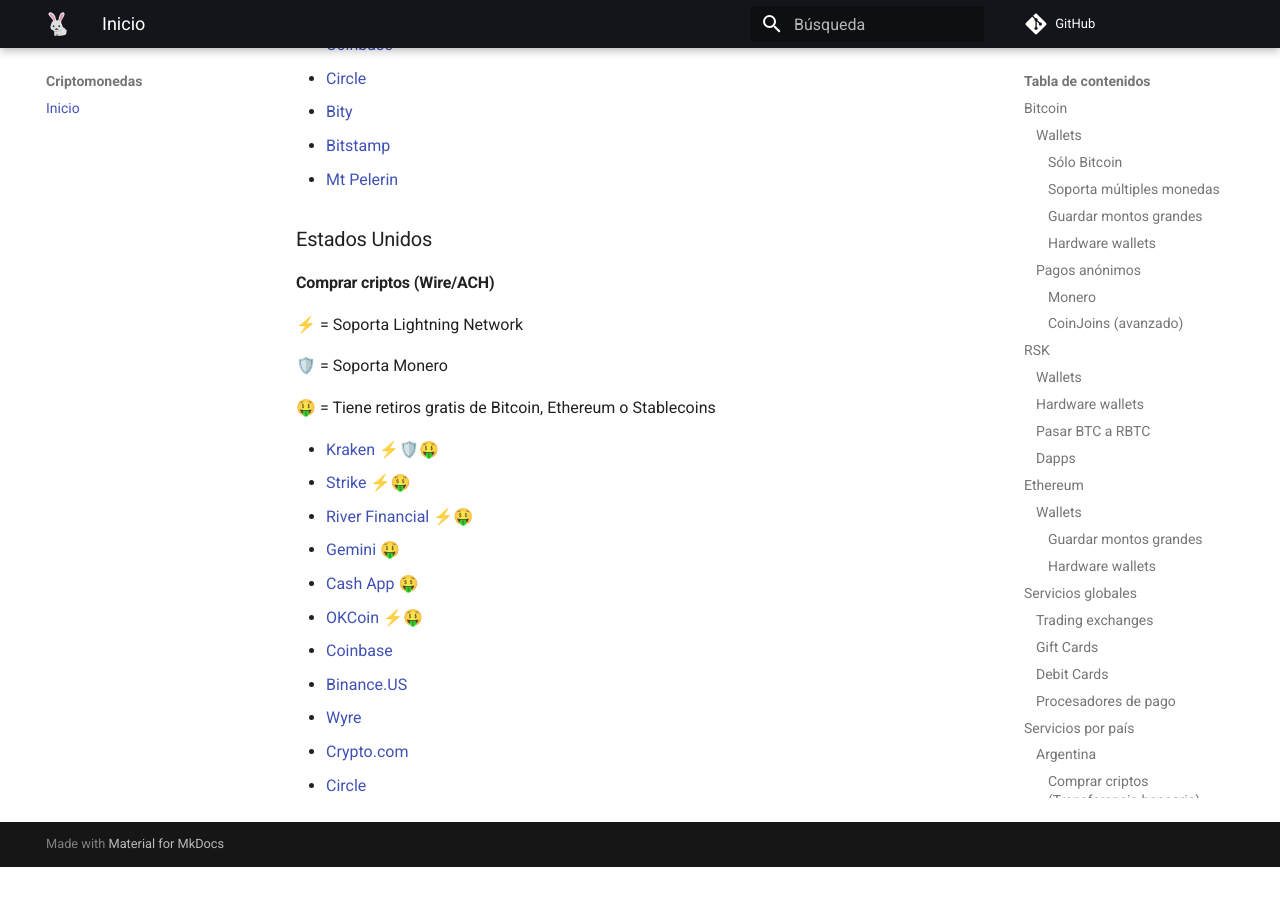
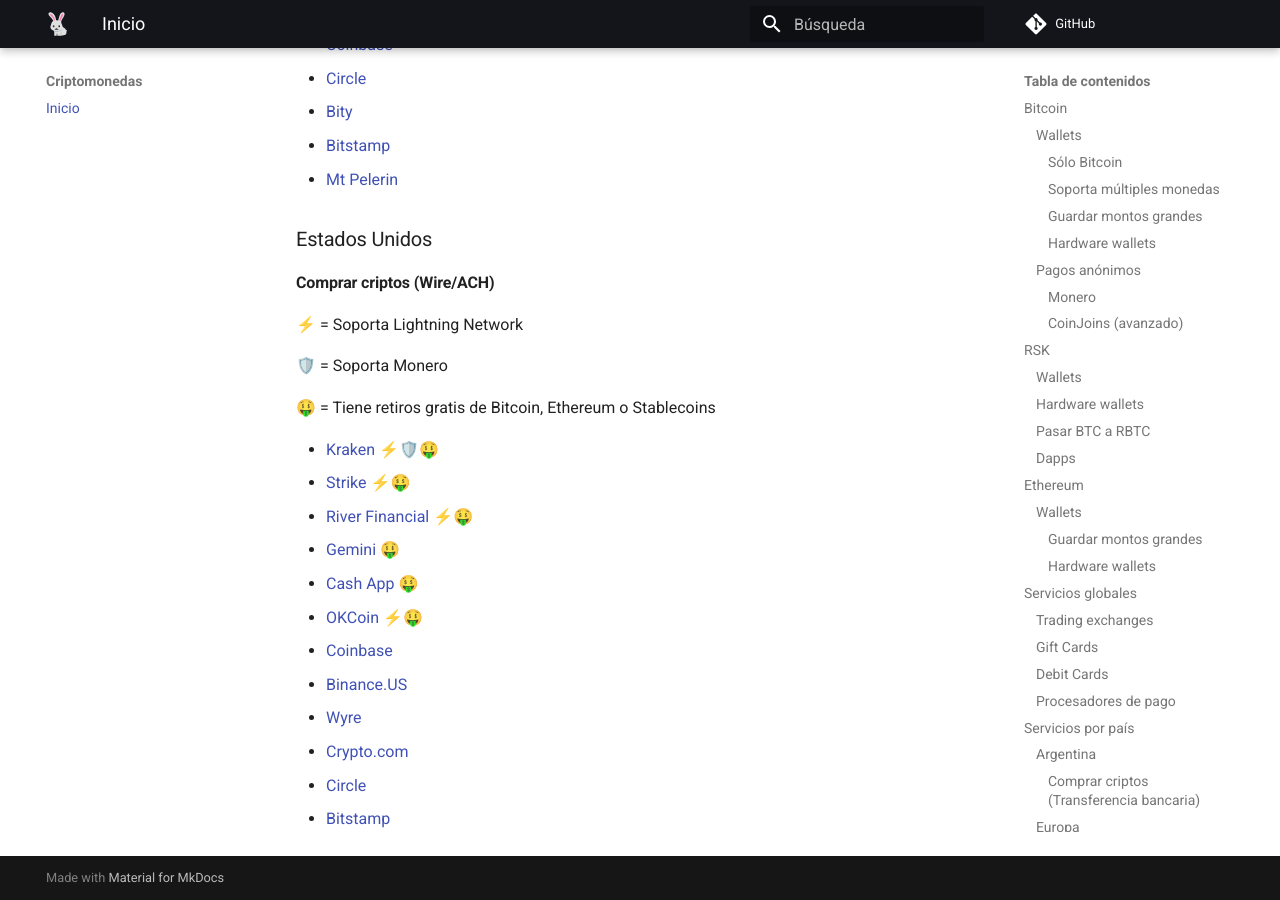
Before and after one commit to anomalouscode/wiki, an MkDocs documentation site: the page built from docs/criptomonedas/index.md, in a window 1280 px wide and 900 px high, scrolled down 6561 px. Built offline with MkDocs 1.6.1 and Material for MkDocs 9.7.7, drawn with Linux system fonts in a browser that asks for light colours; comment, search, counter and statistics services are not loaded; before the commit the page ends 7428 px from its top, so only the background shows below that.

Commit message:
Update index.md

```diff
--- a/docs/criptomonedas/index.md
+++ b/docs/criptomonedas/index.md
@@ -260,3 +260,4 @@
 - [Wyre](https://www.sendwyre.com/)
 - [Crypto.com](https://crypto.com/)
 - [Circle](https://www.circle.com/)
+- [Bitstamp](https://www.bitstamp.net/)
```
